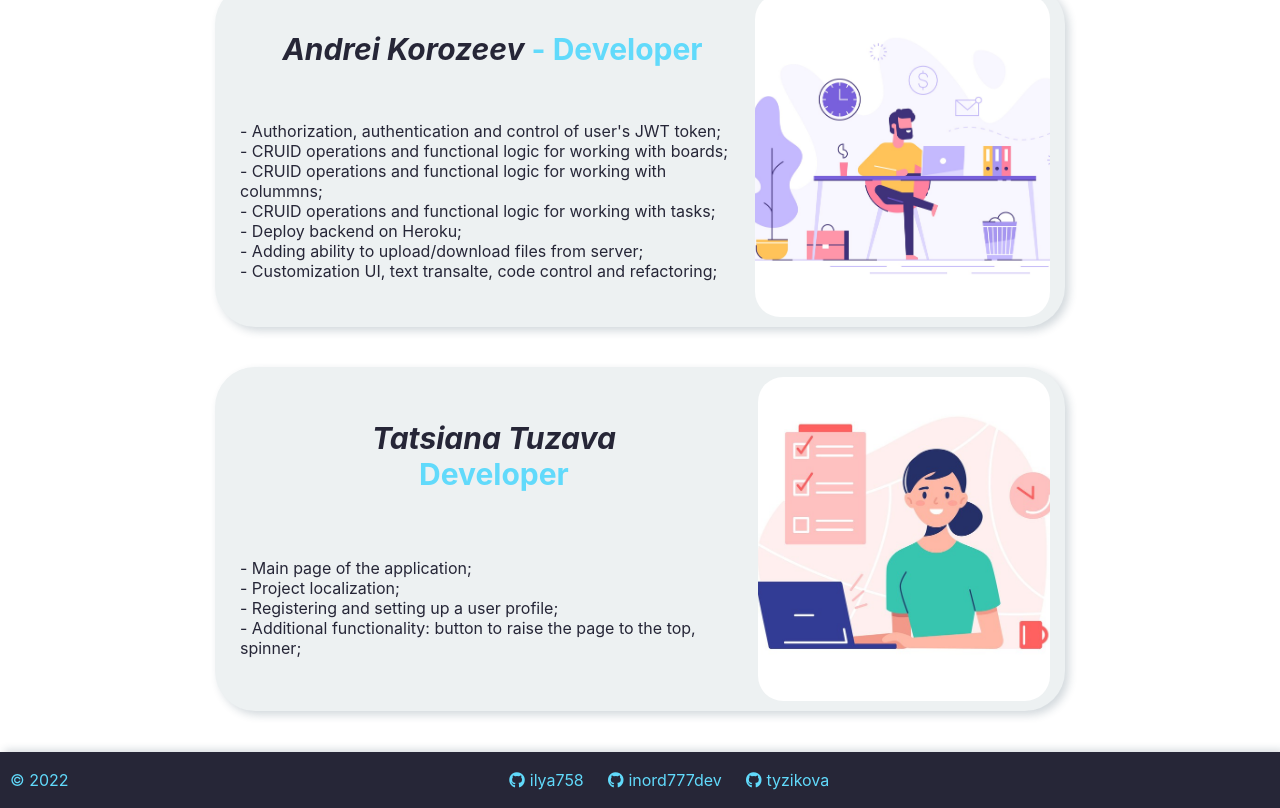
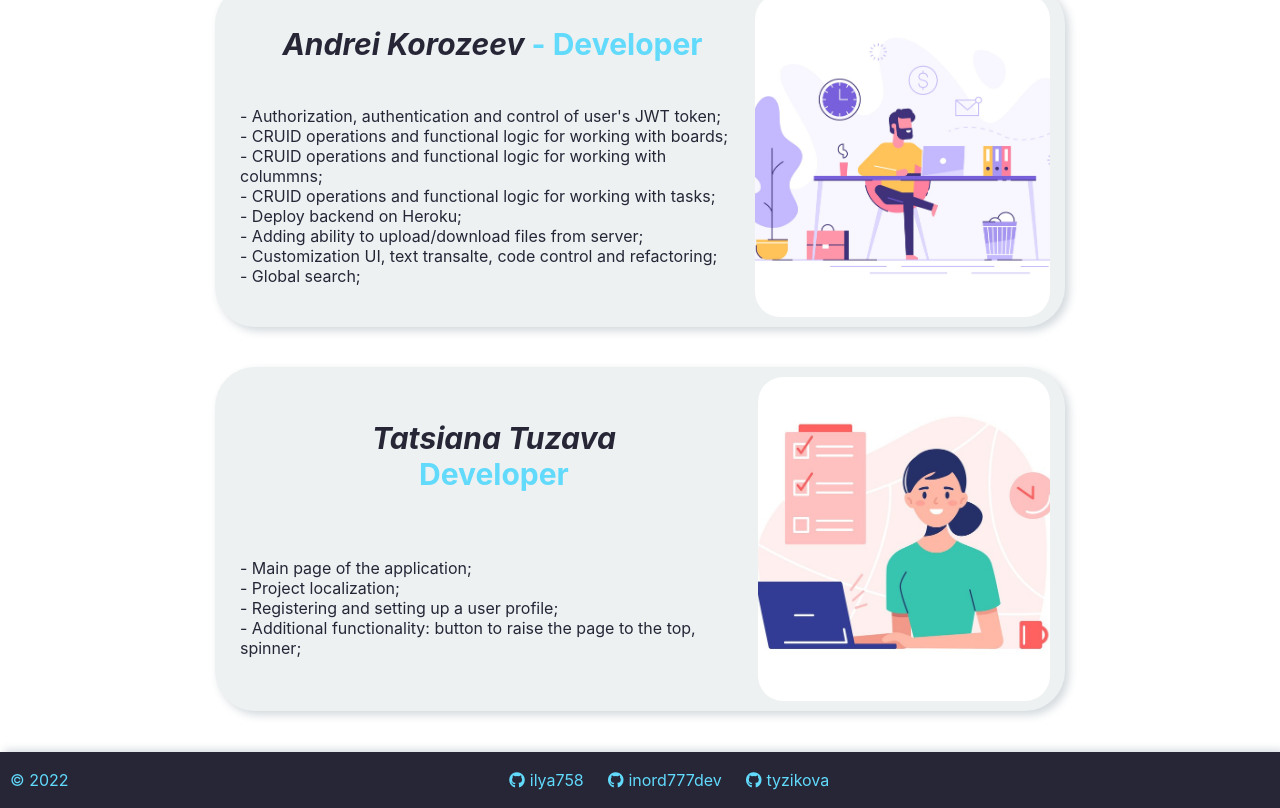
Before and after one commit to Ilya758/project-management-app, a React (Create React App) app: page / in a window 1280 px wide. Shown: the part 2858-3666 px from the top of the page. Built offline with nearby package versions, Linux system fonts and the light colour scheme; a web font is replaced by a local one.

Commit message:
feat: correct welcome page

```diff
--- a/src/components/WelcomePage/WelcomePage.tsx
+++ b/src/components/WelcomePage/WelcomePage.tsx
@@ -83,6 +83,7 @@ export const WelcomePage = () => {
                 <p className="skills-developer-text">- {t('primary_title.andrey_text5')}</p>
                 <p className="skills-developer-text">- {t('primary_title.andrey_text6')}</p>
                 <p className="skills-developer-text">- {t('primary_title.andrey_text7')}</p>
+                <p className="skills-developer-text">- {t('primary_title.andrey_text8')}</p>
               </div>
             </div>
             <div className="image-developer developer2"></div>
--- a/src/i18n/en/ns1.json
+++ b/src/i18n/en/ns1.json
@@ -86,6 +86,7 @@
     "andrey_text5": "Deploy backend on Heroku;",
     "andrey_text6": "Adding ability to upload/download files from server;",
     "andrey_text7": "Сustomization UI, text transalte, code control and refactoring;",
+    "andrey_text8": "Global search;",
     "tatsiana": "Tatsiana Tuzava",
     "tatsiana_team": "Developer",
     "tatsiana_text1": "Main page of the application;",
--- a/src/i18n/ru/ns1.json
+++ b/src/i18n/ru/ns1.json
@@ -84,6 +84,7 @@
     "andrey_text5": "Разворачивание бэкенда на Heroku;",
     "andrey_text6": "Добавление возможности загрузки/выгрузка файлов c сервера;",
     "andrey_text7": "Кастомизация пользовательского интерфейса, перевод текстов, контроль и рефакторинг кода;",
+    "andrey_text8": "Глобальный поиск;",
     "tatsiana": "Татьяна Тузова",
     "tatsiana_team": "Разработчик",
     "tatsiana_text1": "Главная страница и дизайн приложения;",
```
